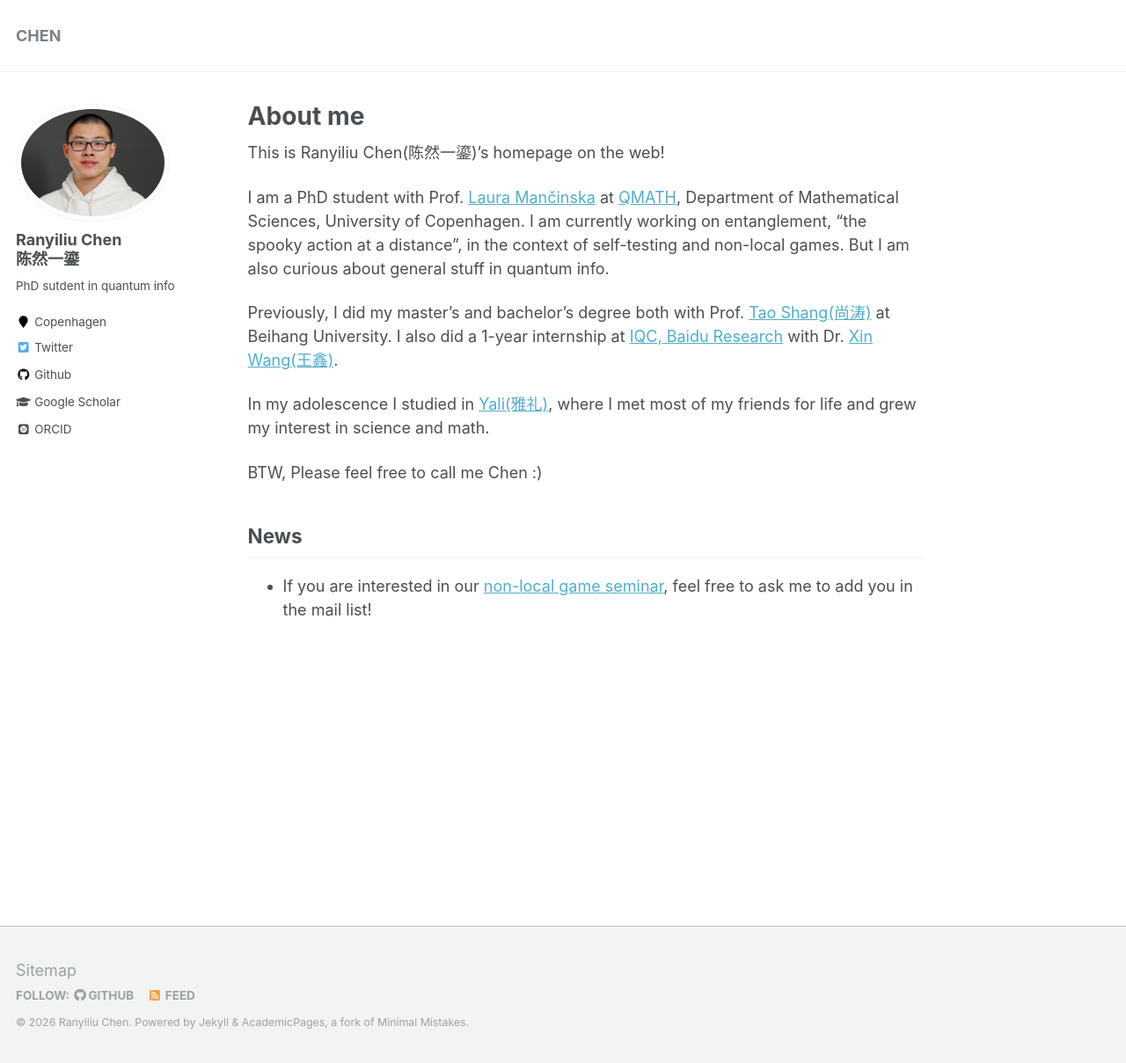
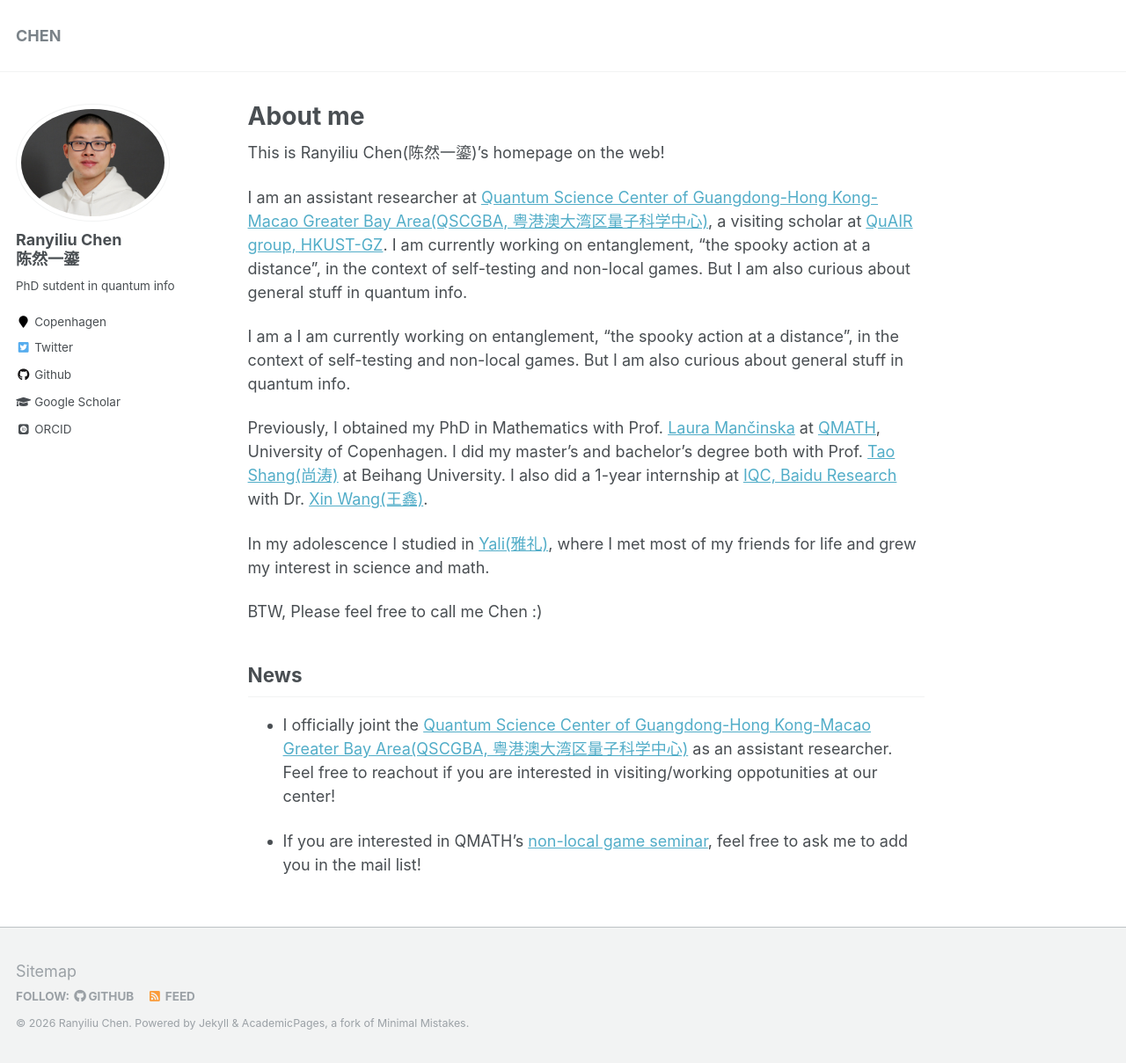
Before and after one commit to CRYL/CRYL.github.io, a Jekyll site: the page built from _pages/about.md, in a window 1280 px wide and 1209 px high. Shown: the whole window at 88% size. Built offline with Jekyll 4.4.1, drawn with Linux system fonts in a browser that asks for light colours; some web fonts are replaced.

Commit message:
regular update

```diff
--- a/_pages/about.md
+++ b/_pages/about.md
@@ -10,9 +10,11 @@ redirect_from:
 
 This is Ranyiliu Chen(陈然一鎏)'s homepage on the web!
 
-I am a PhD student with Prof. [Laura Mančinska](https://www.math.ku.dk/english/staff/?pure=en/persons/604782) at [QMATH](https://qmath.ku.dk), Department of Mathematical Sciences, University of Copenhagen. I am currently working on entanglement, "the spooky action at a distance", in the context of self-testing and non-local games. But I am also curious about general stuff in quantum info.
+I am an assistant researcher at [Quantum Science Center of Guangdong-Hong Kong-Macao Greater Bay Area(QSCGBA, 粤港澳大湾区量子科学中心)](https://www.qscgba.org.cn/#/site), a visiting scholar at [QuAIR group, HKUST-GZ](https://xinwang.group). I am currently working on entanglement, "the spooky action at a distance", in the context of self-testing and non-local games. But I am also curious about general stuff in quantum info.
 
-Previously, I did my master's and bachelor's degree both with Prof. [Tao Shang(尚涛)](https://cst.buaa.edu.cn/info/1111/2767.htm) at Beihang University. I also did a 1-year internship at [IQC, Baidu Research](https://quantum.baidu.com) with Dr. [Xin Wang(王鑫)](https://www.xinwang.info).
+I am a  I am currently working on entanglement, "the spooky action at a distance", in the context of self-testing and non-local games. But I am also curious about general stuff in quantum info.
+
+Previously, I obtained my PhD in Mathematics with Prof. [Laura Mančinska](https://www.math.ku.dk/english/staff/?pure=en/persons/604782) at [QMATH](https://qmath.ku.dk), University of Copenhagen. I did my master's and bachelor's degree both with Prof. [Tao Shang(尚涛)](https://cst.buaa.edu.cn/info/1111/2767.htm) at Beihang University. I also did a 1-year internship at [IQC, Baidu Research](https://quantum.baidu.com) with Dr. [Xin Wang(王鑫)](https://www.xinwang.info).
 
 In my adolescence I studied in [Yali(雅礼)](https://en.wikipedia.org/wiki/Yali_High_School), where I met most of my friends for life and grew my interest in science and math.
 
@@ -20,4 +22,6 @@ BTW, Please feel free to call me Chen :)
 
 ## News
 
-- If you are interested in our [non-local game seminar](https://sites.google.com/view/non-local-games?usp=sharing), feel free to ask me to add you in the mail list!
+- I officially joint the [Quantum Science Center of Guangdong-Hong Kong-Macao Greater Bay Area(QSCGBA, 粤港澳大湾区量子科学中心)](https://www.qscgba.org.cn/#/site) as an assistant researcher. Feel free to reachout if you are interested in visiting/working oppotunities at our center!
+
+- If you are interested in QMATH's [non-local game seminar](https://sites.google.com/view/non-local-games?usp=sharing), feel free to ask me to add you in the mail list!
```
Also changed, not shown: _pages/cv.md (+5 -2 lines), _publications/SDP-shadow-inversion.md (added, +14 -0 lines), _publications/SDP-virtual-extension.md (added, +14 -0 lines), _publications/self-testing-lifting-assumptions.md (+3 -3 lines), _publications/self-testing-randomness.md (added, +14 -0 lines), _publications/self-testing-real-vs-complex.md (added, +14 -0 lines), 2 other files.
